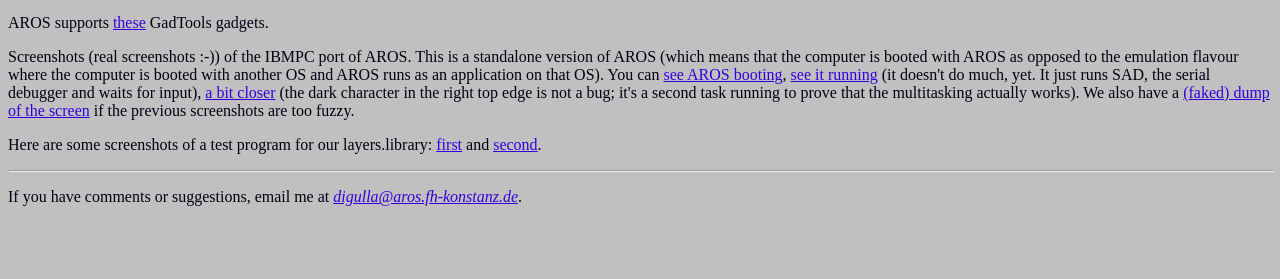
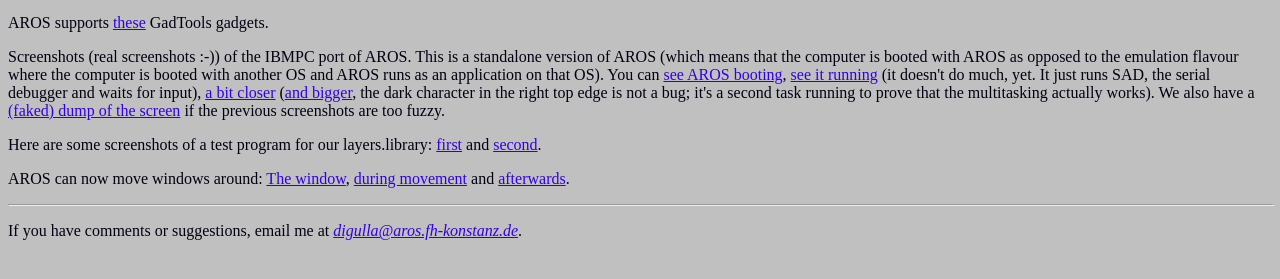
Before and after one commit to aros-development-team/binaries, a plain HTML site: page screenshots/index.html in a window 1280 px wide. Shown: the part 365-644 px from the top of the page. Drawn offline with Linux system fonts and the light colour scheme.

Commit message:
Added two more screenshots
git-svn-id: https://svn.aros.org/svn/aros/trunk@5520 fb15a70f-31f2-0310-bbcc-cdcc74a49acc

```diff
--- a/screenshots/index.html
+++ b/screenshots/index.html
@@ -44,7 +44,8 @@
 <A HREF="ibmpc-1.jpg">see AROS booting</A>,
 <A HREF="ibmpc-2.jpg">see it running</A> (it doesn't do much, yet.
 It just runs SAD, the serial debugger and waits for input),
-<A HREF="ibmpc-3.jpg">a bit closer</A> (the dark character
+<A HREF="ibmpc-3.jpg">a bit closer</A>
+(<A HREF="ibmpc-6.jpg">and bigger</A>, the dark character
 in the right top edge is not a bug; it's a second task running
 to prove that the multitasking actually works). We also
 have a
@@ -56,6 +57,10 @@
 <A HREF="layers-1.jpg">first</A> and
 <A HREF="layers-2.jpg">second</A>.<P>
 
+AROS can now move windows around: <A HREF="click.gif">The window</A>,
+<A HREF="drag.gif">during movement</A> and
+<A HREF="drop.gif">afterwards</A>.<P>
+
 <CENTER><HR WIDTH="100%"></CENTER><P>
 
 If you have comments or suggestions, email me at
```
Also changed, not shown: screenshots/ibmpc-6.jpg (added), screenshots/ibmpc-7.jpg (added).
